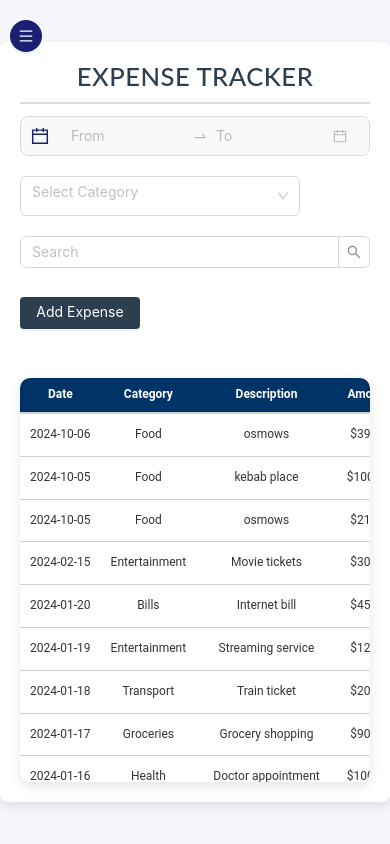
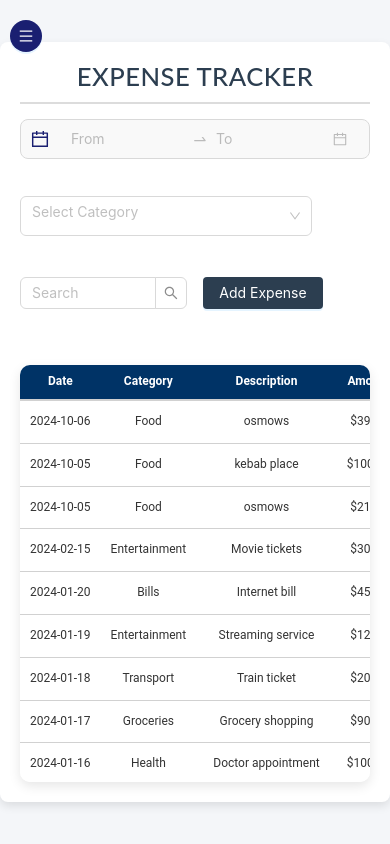
Before and after one commit to geggenpress4231/expensetracker, a React (Create React App) app: page / in a window 390 px wide. Shown: the top 844 px of the page. Built offline with nearby package versions, Linux system fonts and the light colour scheme; data requests are answered from the project's data file.

Commit message:
responsiveness enhancements

```diff
--- a/src/components/CategoryFilter/CategoryFilter.jsx
+++ b/src/components/CategoryFilter/CategoryFilter.jsx
@@ -13,6 +13,7 @@ export default function CategoryFilter({ categories, onCategoryChange, selectedC
       className="category-select"
       onChange={onCategoryChange}
       value={selectedCategories}
+      style={{ width: '100%' }}
     >
       {categories.map(category => (
         <Option key={category} value={category}>
--- a/src/pages/ExpensePage/ExpensePage.css
+++ b/src/pages/ExpensePage/ExpensePage.css
@@ -144,20 +144,22 @@ h1 {
 
 @media (max-width: 768px) {
     .filters-container {
-      flex-direction: column;
-      align-items: stretch;
+        display: flex;
+        flex-wrap: wrap;
+        justify-content: space-between; /* Ensure there's space between the filters */
+        gap: 1rem;  /* Add some spacing between items */
     }
 
-    .filters-container .filter-item:nth-child(3),
-    .filters-container .filter-item:nth-child(4) {
-      width: 100%;
-      align-self: center;
+    .filter-item {
+        width: calc(50% - 0.5rem);  /* Adjust width to take half the space */
+        margin-bottom: 1rem;  /* Ensure there is space below items */
     }
 
-    .filters-container .filter-item:nth-child(4) {
-      margin-top: 1vh;
+    .add-expense-btn {
+        width: 100%;  /* Ensure Add Expense button takes full width */
     }
 }
+
 
 @media (max-width: 992px) and (min-width: 768px) {
     /* Adjust padding for tablets */
```
